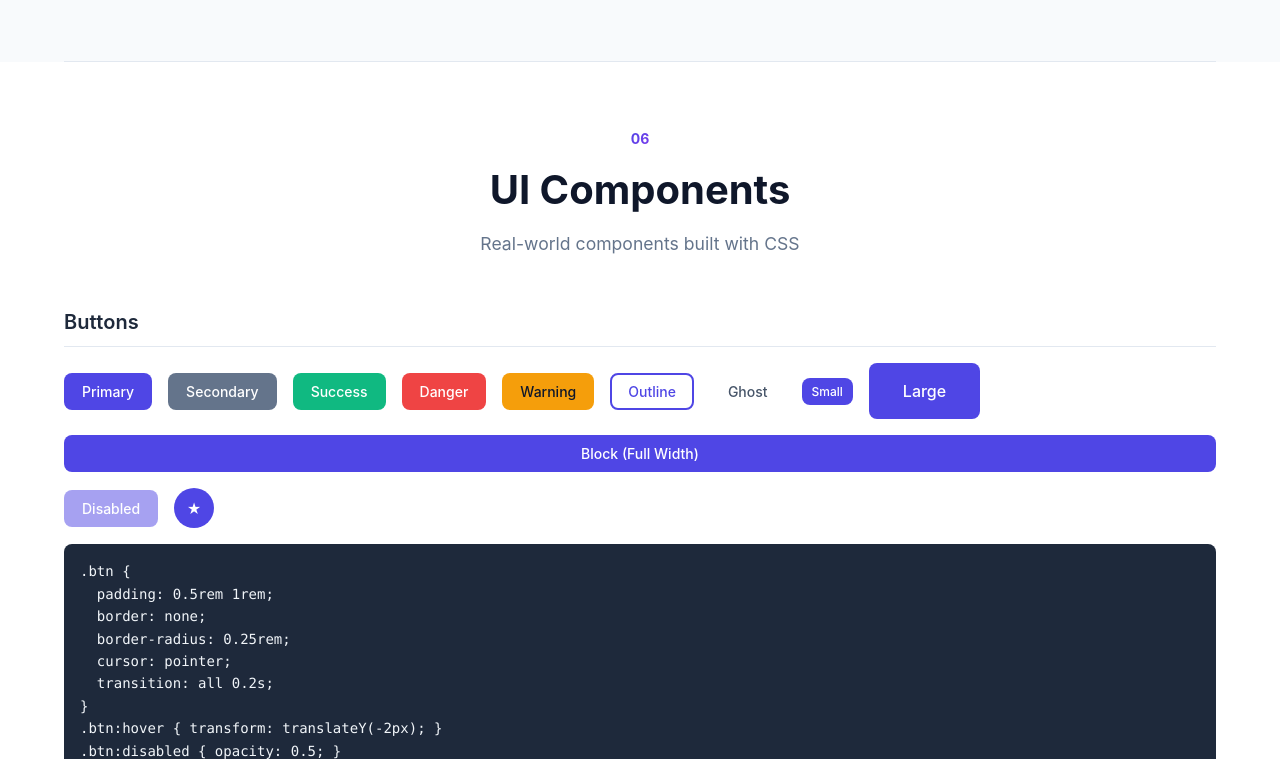
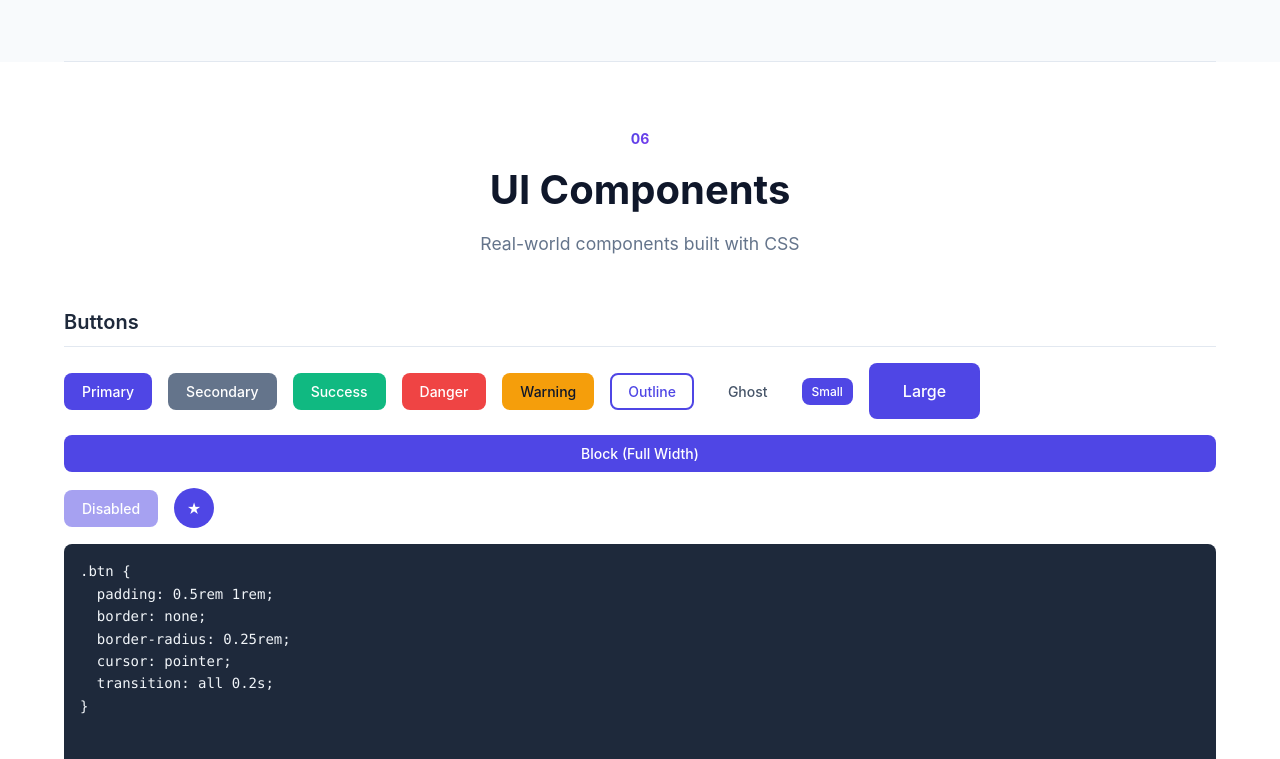
Before and after one commit to RamzanTingku/web-practice, a website: page docs/css-practice/index.html in a window 1280 px wide. Shown: the part 11241-12000 px from the top of the page. Drawn offline with Linux system fonts and the light colour scheme.

```diff
--- a/docs/css-practice/index.html
+++ b/docs/css-practice/index.html
@@ -706,11 +706,6 @@
   cursor: pointer;
   transition: all 0.2s;
 }
-.btn:hover { transform: translateY(-2px); }
-.btn:disabled { opacity: 0.5; }</pre>
-            </div>
-
-            <!-- Cards -->
             <div class="component-section">
                 <h3 class="component-title">Cards</h3>
                 <div class="cards-showcase">
```
